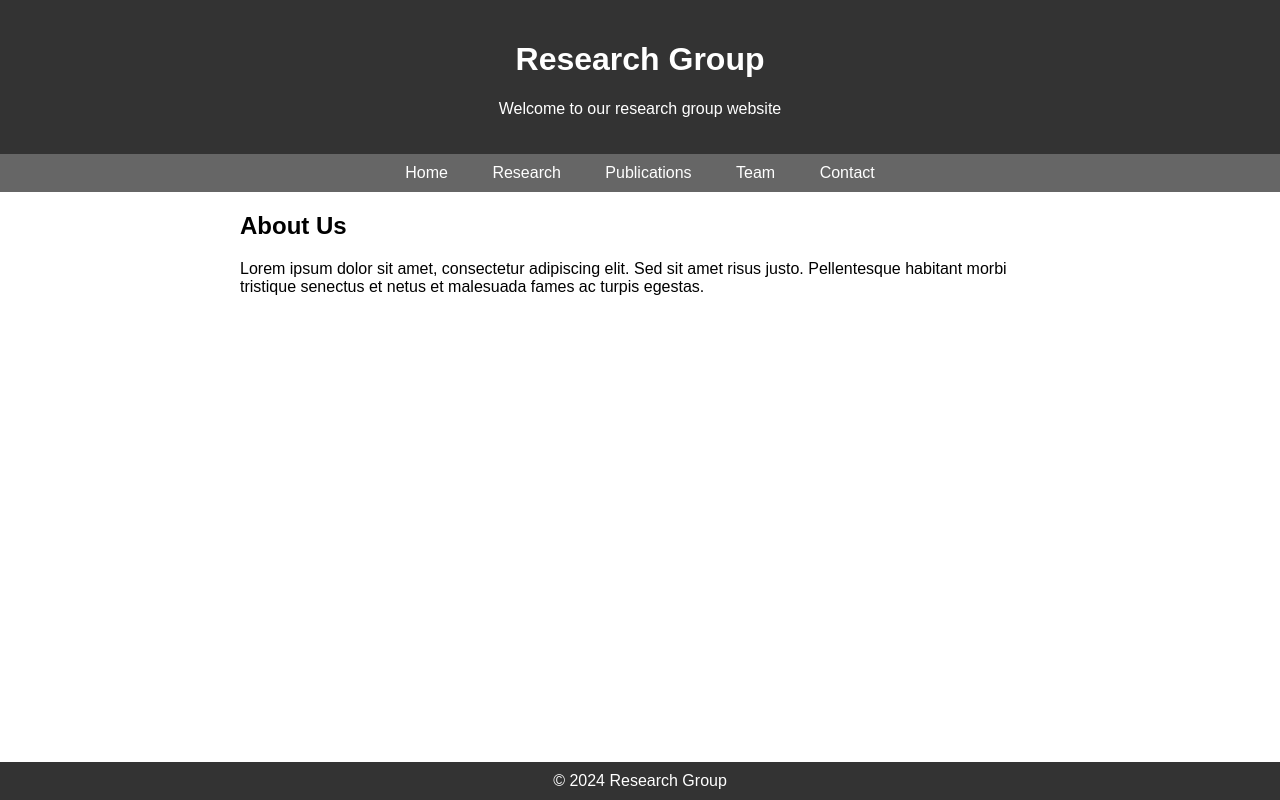
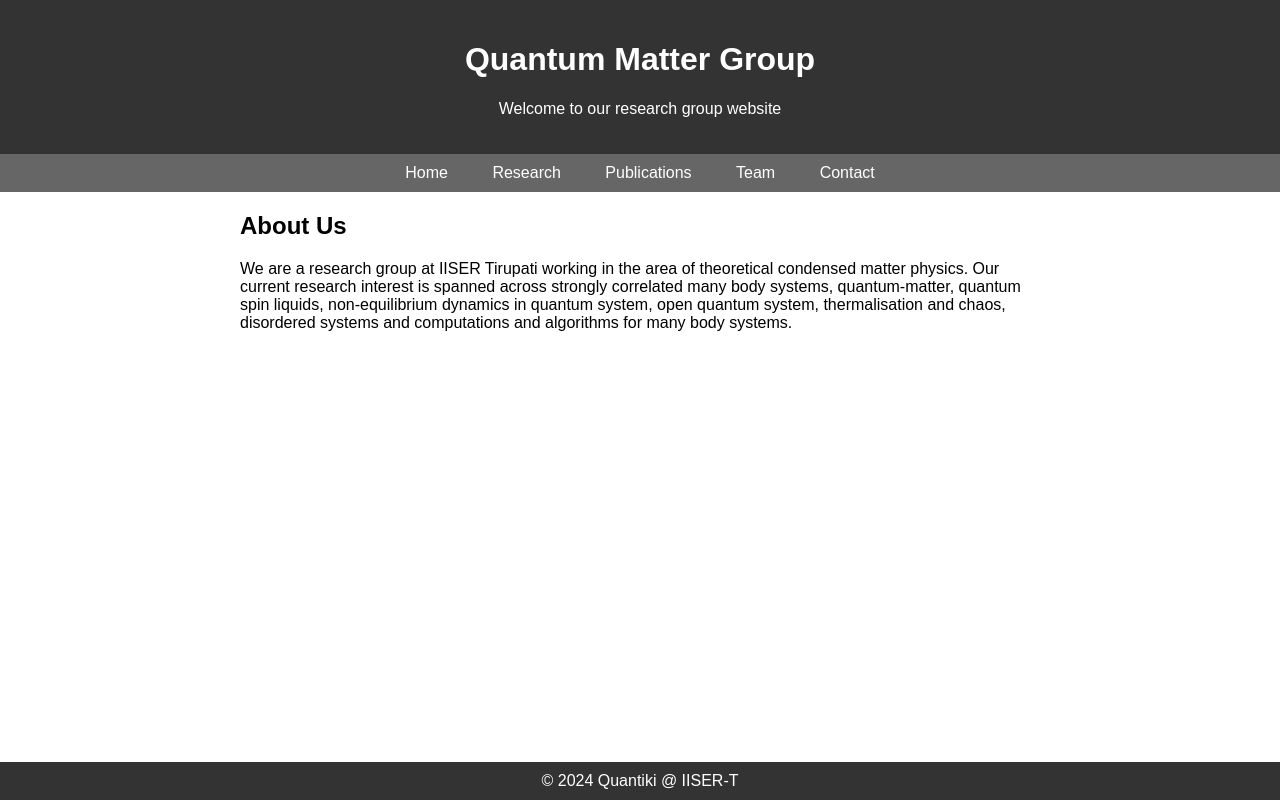
Before and after one commit to quantiki/quantiki.github.io, a plain HTML site: page index.html in a window 1280 px wide. Drawn offline with Linux system fonts and the light colour scheme.

Commit message:
Update index.html

```diff
--- a/index.html
+++ b/index.html
@@ -3,7 +3,7 @@
 <head>
     <meta charset="UTF-8">
     <meta name="viewport" content="width=device-width, initial-scale=1.0">
-    <title>Research Group</title>
+    <title>Quantum Matter Group</title>
     <style>
         body {
             font-family: Arial, sans-serif;
@@ -48,7 +48,7 @@
 </head>
 <body>
     <header>
-        <h1>Research Group</h1>
+        <h1>Quantum Matter Group</h1>
         <p>Welcome to our research group website</p>
     </header>
     <nav>
@@ -60,10 +60,10 @@
     </nav>
     <div class="container">
         <h2>About Us</h2>
-        <p>Lorem ipsum dolor sit amet, consectetur adipiscing elit. Sed sit amet risus justo. Pellentesque habitant morbi tristique senectus et netus et malesuada fames ac turpis egestas.</p>
+        <p>We are a research group at IISER Tirupati working in the area of theoretical condensed matter physics. Our current research interest is spanned across strongly correlated many body systems, quantum-matter, quantum spin liquids, non-equilibrium dynamics in quantum system, open quantum system, thermalisation and chaos, disordered systems and computations and algorithms for many body systems.</p>
     </div>
     <footer>
-        &copy; 2024 Research Group
+        &copy; 2024 Quantiki @ IISER-T
     </footer>
 </body>
 </html>
```
